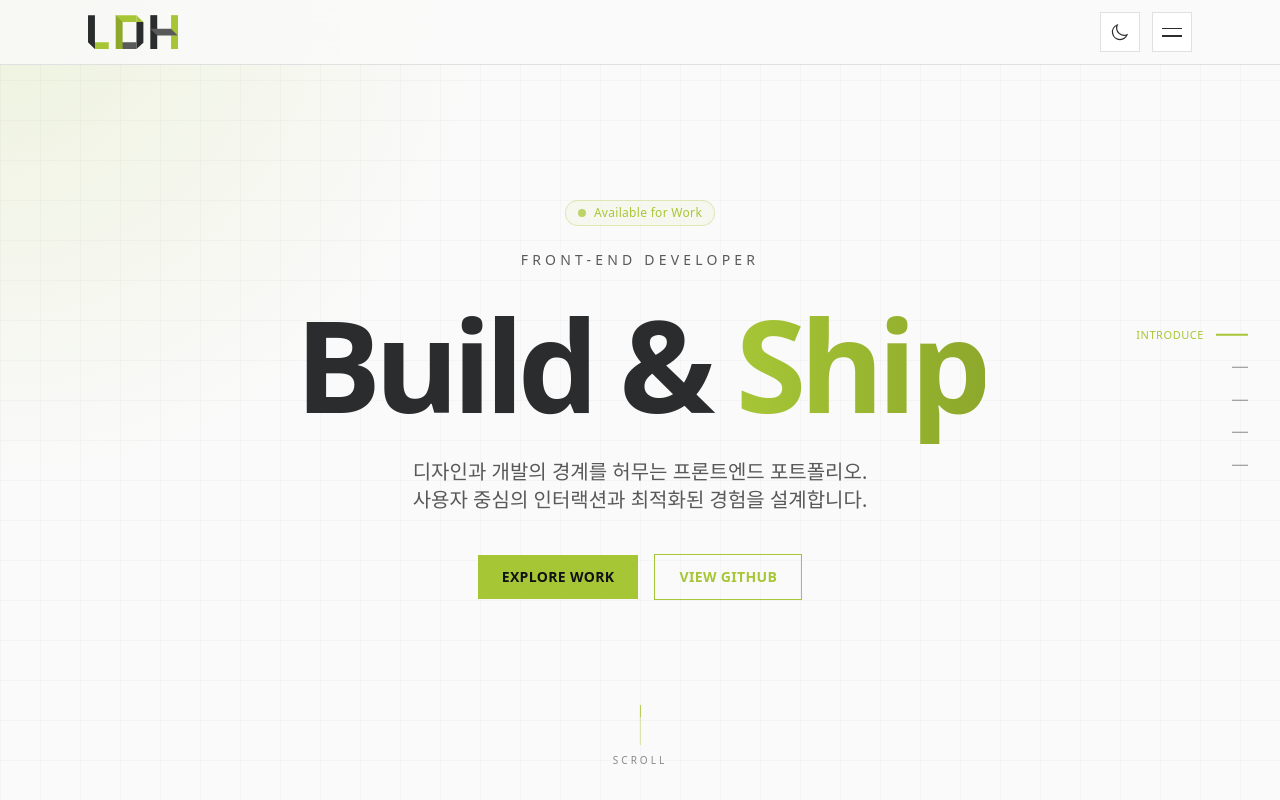
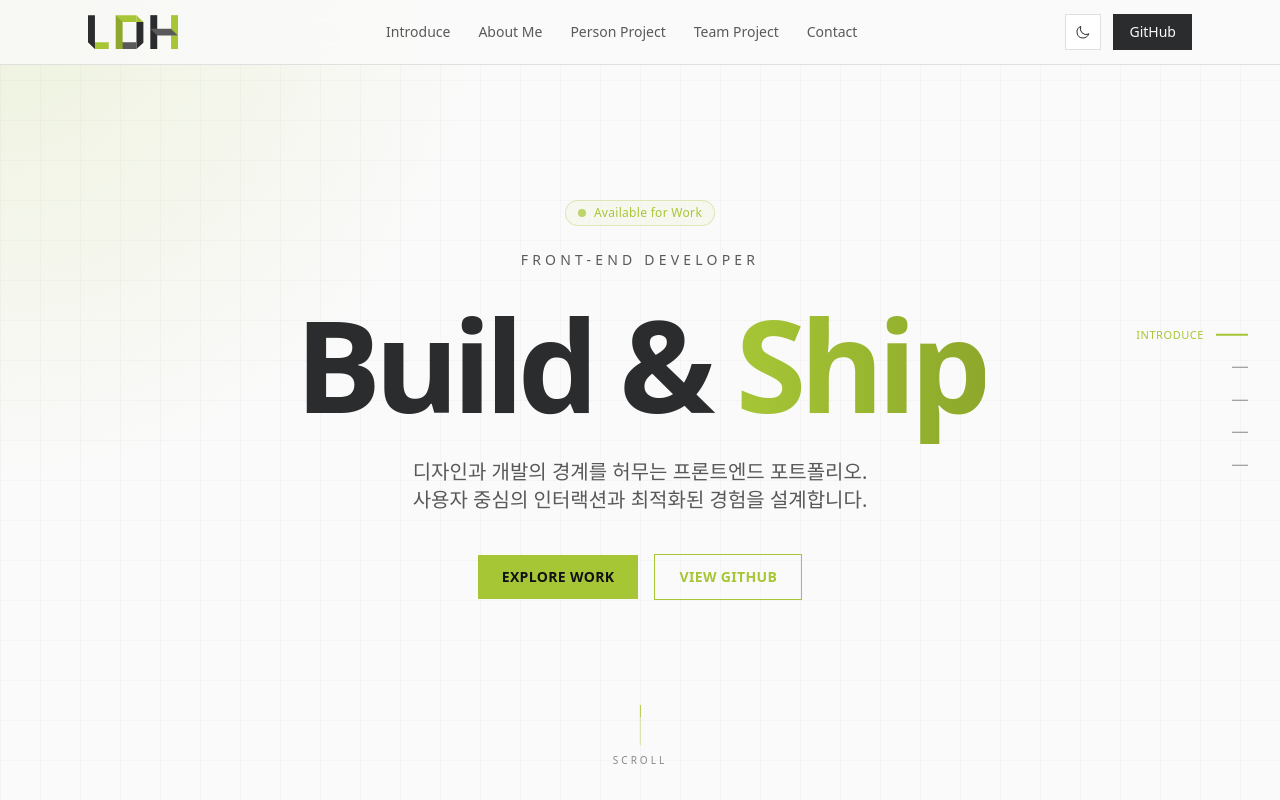
Before and after one commit to LDH9276/LDH_New_Portfolio, a Next.js app: page / in a window 1280 px wide. Built offline with nearby package versions, Linux system fonts and the light colour scheme; a web font is replaced by a local one.

Commit message:
feat: 네비게이션 바 데스크탑 인라인 형태 및 각진 디자인으로 리디자인

```diff
--- a/app/ThemeToggle.jsx
+++ b/app/ThemeToggle.jsx
@@ -8,7 +8,7 @@ export default function ThemeToggle() {
   return (
     <button
       onClick={toggleTheme}
-      className="group relative w-10 h-10 flex items-center justify-center
+      className="group relative w-9 h-9 flex items-center justify-center rounded-none
                  border border-border-light dark:border-border-dark
                  bg-surface-card-light dark:bg-surface-card-dark
                  transition-all duration-300
@@ -17,7 +17,7 @@ export default function ThemeToggle() {
     >
       {/* Sun icon */}
       <svg
-        className={`absolute w-5 h-5 transition-all duration-300
+        className={`absolute w-4 h-4 transition-all duration-300 text-text-primary-light dark:text-text-primary-dark
           ${theme === 'dark' ? 'opacity-100 rotate-0 scale-100' : 'opacity-0 rotate-90 scale-0'}`}
         fill="none"
         viewBox="0 0 24 24"
@@ -29,7 +29,7 @@ export default function ThemeToggle() {
       </svg>
       {/* Moon icon */}
       <svg
-        className={`absolute w-5 h-5 transition-all duration-300
+        className={`absolute w-4 h-4 transition-all duration-300 text-text-primary-light dark:text-text-primary-dark
           ${theme === 'light' ? 'opacity-100 rotate-0 scale-100' : 'opacity-0 -rotate-90 scale-0'}`}
         fill="none"
         viewBox="0 0 24 24"
--- a/src/Header/Header.jsx
+++ b/src/Header/Header.jsx
@@ -20,6 +20,11 @@ function Header() {
     router.push('/');
   }
 
+  const handleNavClick = (index) => {
+    setActiveSlide(index);
+    router.push('/');
+  };
+
   const menuEvent = () => {
     if (toggle === '') {
       setMenus(true);
@@ -34,9 +39,13 @@ function Header() {
     }
   }
 
-  const toggleHandleClick = () => {
-    menuEvent();
-  }
+  const navItems = [
+    { name: 'Introduce', index: 0 },
+    { name: 'About Me', index: 1 },
+    { name: 'Person Project', index: 2 },
+    { name: 'Team Project', index: 3 },
+    { name: 'Contact', index: 4 },
+  ];
 
   return (
     <header className={`fixed top-0 left-0 w-full z-50
@@ -45,34 +54,67 @@ function Header() {
       transition-all duration-500
       ${isStart === 'ready' ? 'opacity-0 -translate-y-full' : 'opacity-100 translate-y-0'}`}
     >
-      <div className="section-container flex items-center justify-between h-16">
-        {/* Logo */}
-        <h1
-          onClick={toMainTitle}
-          className="cursor-pointer transition-opacity duration-300 hover:opacity-70"
-        >
-          <Image src="/images/logo.svg" alt="로고" width={90} height={35} className="dark:invert dark:brightness-200" />
-        </h1>
+      <div className="section-container flex items-center justify-between h-14 md:h-16">
 
-        <div className="flex items-center gap-3">
-          {/* Theme Toggle */}
+        {/* Left: Logo */}
+        <div className="flex items-center">
+          <h1
+            onClick={toMainTitle}
+            className="cursor-pointer transition-opacity duration-300 hover:opacity-70 flex-shrink-0"
+          >
+            <Image src="/images/logo.svg" alt="로고" width={90} height={35} className="dark:invert dark:brightness-200" />
+          </h1>
+        </div>
+
+        {/* Center: Desktop Inline Navigation */}
+        <nav className="hidden md:flex items-center gap-1">
+          {navItems.map((item) => (
+            <button
+              key={item.name}
+              onClick={() => handleNavClick(item.index)}
+              className="px-3 py-2 text-sm font-medium text-text-secondary-light dark:text-text-secondary-dark
+                hover:text-text-primary-light dark:hover:text-text-primary-dark
+                hover:bg-surface-muted-light dark:hover:bg-surface-muted-dark
+                transition-colors duration-200 rounded-none"
+            >
+              {item.name}
+            </button>
+          ))}
+        </nav>
+
+        {/* Right: Actions & Mobile Toggle */}
+        <div className="flex items-center gap-2 md:gap-3">
+
           <ThemeToggle />
 
-          {/* Hamburger */}
+          <a
+            href="https://github.com/LDH9276"
+            target="_blank"
+            rel="noopener noreferrer"
+            className="hidden md:inline-flex items-center justify-center px-4 py-2
+              bg-text-primary-light dark:bg-text-primary-dark
+              text-surface-light dark:text-surface-dark
+              text-sm font-medium transition-colors hover:opacity-90 rounded-none"
+          >
+            GitHub
+          </a>
+
+          {/* Mobile Hamburger */}
           <button
-            className={`relative w-10 h-10 flex flex-col items-center justify-center gap-[6px]
+            className={`md:hidden relative w-9 h-9 flex flex-col items-center justify-center gap-[5px]
               border border-border-light dark:border-border-dark
               bg-surface-card-light dark:bg-surface-card-dark
-              transition-all duration-300 hover:border-lime
+              transition-all duration-300 hover:border-lime rounded-none
               ${toggle === 'active' ? 'border-lime' : ''}`}
-            onClick={toggleHandleClick}
+            onClick={menuEvent}
+            aria-label="Toggle menu"
           >
-            <span className={`block w-5 h-[1.5px] bg-text-primary-light dark:bg-text-primary-dark
+            <span className={`block w-4 h-[1.5px] bg-text-primary-light dark:bg-text-primary-dark
               transition-all duration-300 origin-center
-              ${toggle === 'active' ? 'rotate-45 translate-y-[3.75px]' : ''}`} />
-            <span className={`block w-5 h-[1.5px] bg-text-primary-light dark:bg-text-primary-dark
+              ${toggle === 'active' ? 'rotate-45 translate-y-[3.25px]' : ''}`} />
+            <span className={`block w-4 h-[1.5px] bg-text-primary-light dark:bg-text-primary-dark
               transition-all duration-300 origin-center
-              ${toggle === 'active' ? '-rotate-45 -translate-y-[3.75px]' : ''}`} />
+              ${toggle === 'active' ? '-rotate-45 -translate-y-[3.25px]' : ''}`} />
           </button>
         </div>
       </div>
```
